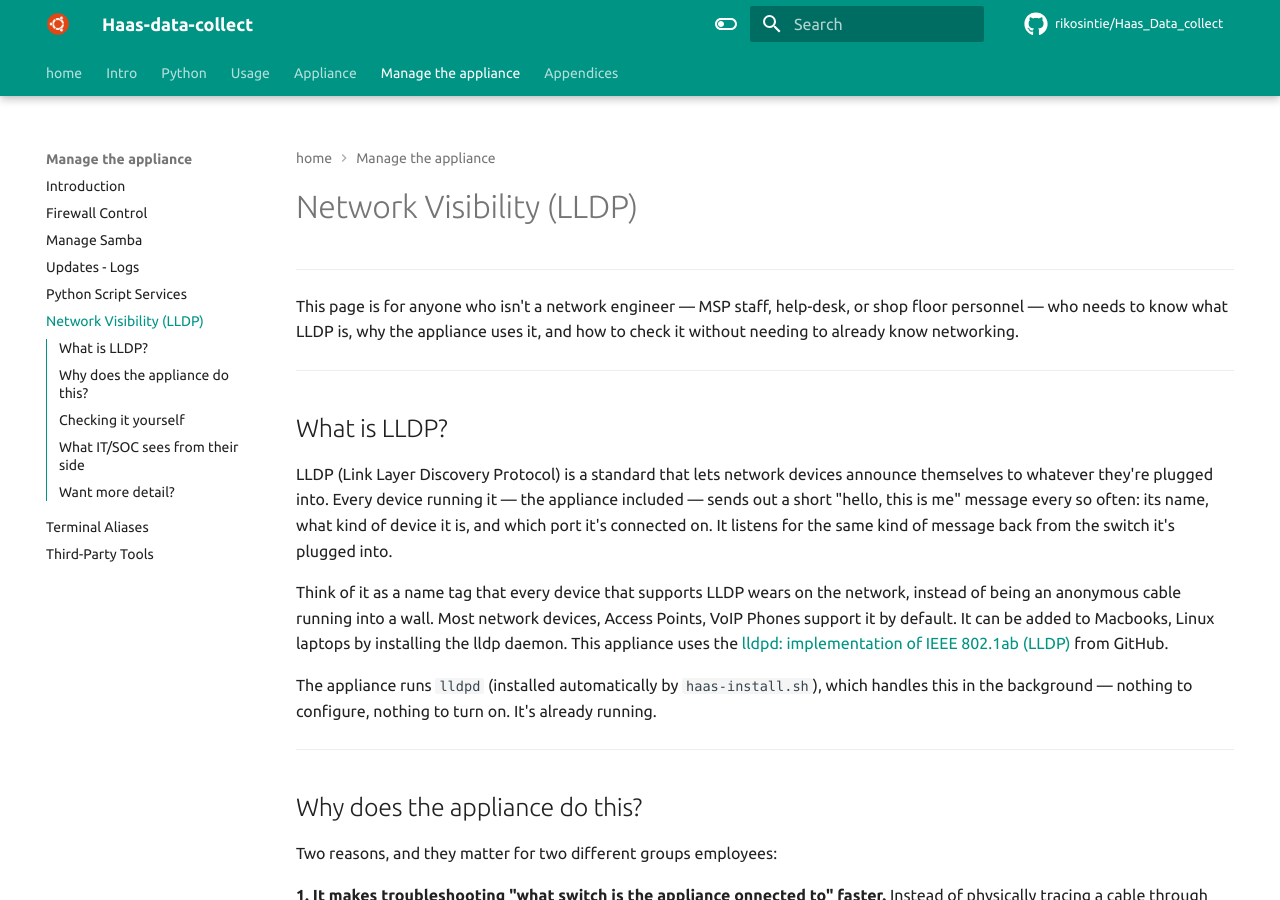
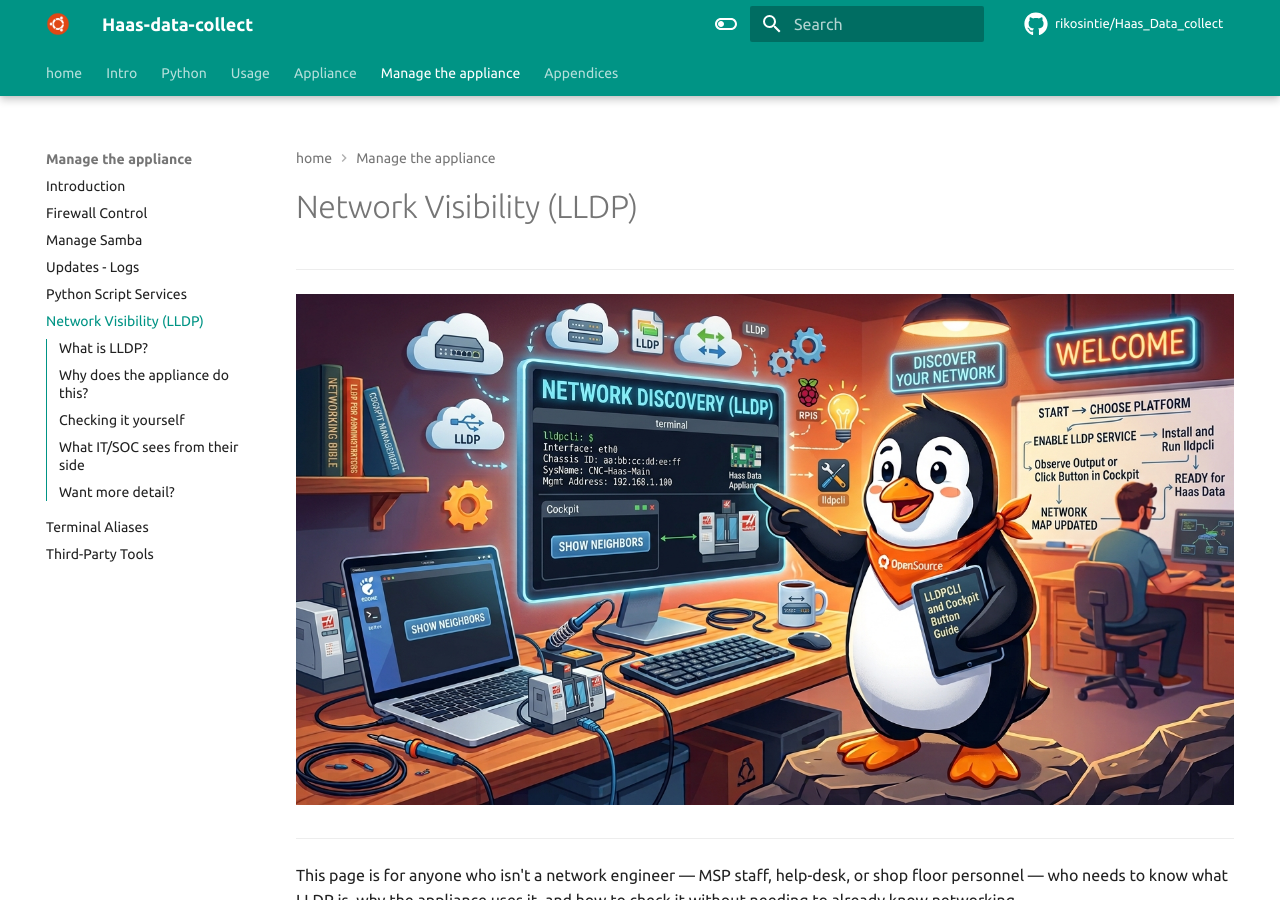
Before and after one commit to rikosintie/Haas_Data_collect, an MkDocs documentation site: the page built from docs/manage_the_appliance/lldp.md, in a window 1280 px wide and 900 px high. Built offline with MkDocs 1.6.1 and Material for MkDocs 9.7.7, drawn with Linux system fonts in a browser that asks for light colours; some web fonts are replaced; comment, search, counter and statistics services are not loaded.

Commit message:
Git Title: docs/manage_the_appliance/lldp.md: added title image
Git Description:

```diff
--- a/docs/manage_the_appliance/lldp.md
+++ b/docs/manage_the_appliance/lldp.md
@@ -1,4 +1,8 @@
 # Network Visibility (LLDP)
+
+----------------------------------------------------------------
+
+![screenshot](./img/tux-lldp.jpg)
 
 ----------------------------------------------------------------
 
```
Also changed, not shown: docs/manage_the_appliance/img/tux-lldp.jpg (added).
